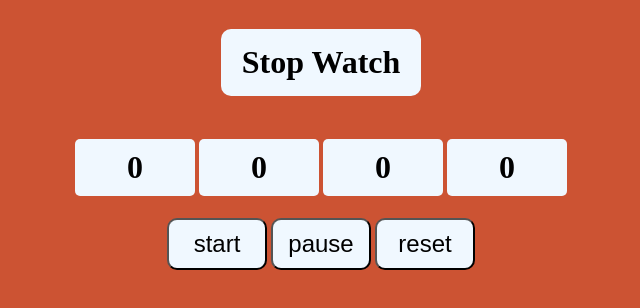
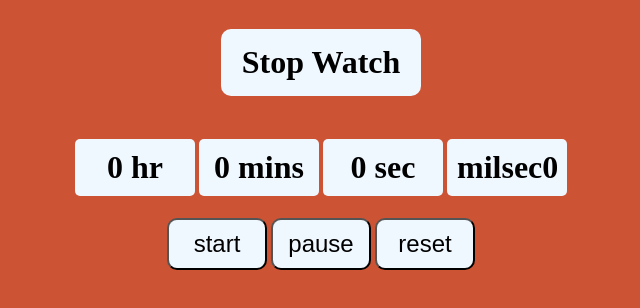
Before and after one commit to umairbashir2020/stopwatchJs, a plain HTML site: page index.html in a window 1280 px wide. Shown: the whole page, without its empty margins (319-959 px from the left). Drawn offline with Linux system fonts and the light colour scheme.

Commit message:
Update index.html

```diff
--- a/index.html
+++ b/index.html
@@ -35,10 +35,10 @@
 <body>
     <h1 id="heading">Stop Watch</h1>
     <div>
-        <h1 id="hour">0</h1>
-        <h1 id="min">0</h1>
-        <h1 id="sec">0</h1>
-        <h1 id="milsec">0</h1>
+        <h1 id="hour">0 hr</h1>
+        <h1 id="min">0 mins</h1>
+        <h1 id="sec">0 sec</h1>
+        <h1 id="milsec"> milsec0</h1>
     </div>
     <button onclick=start()>start</button>
     <button onclick=pause()>pause</button>
```
